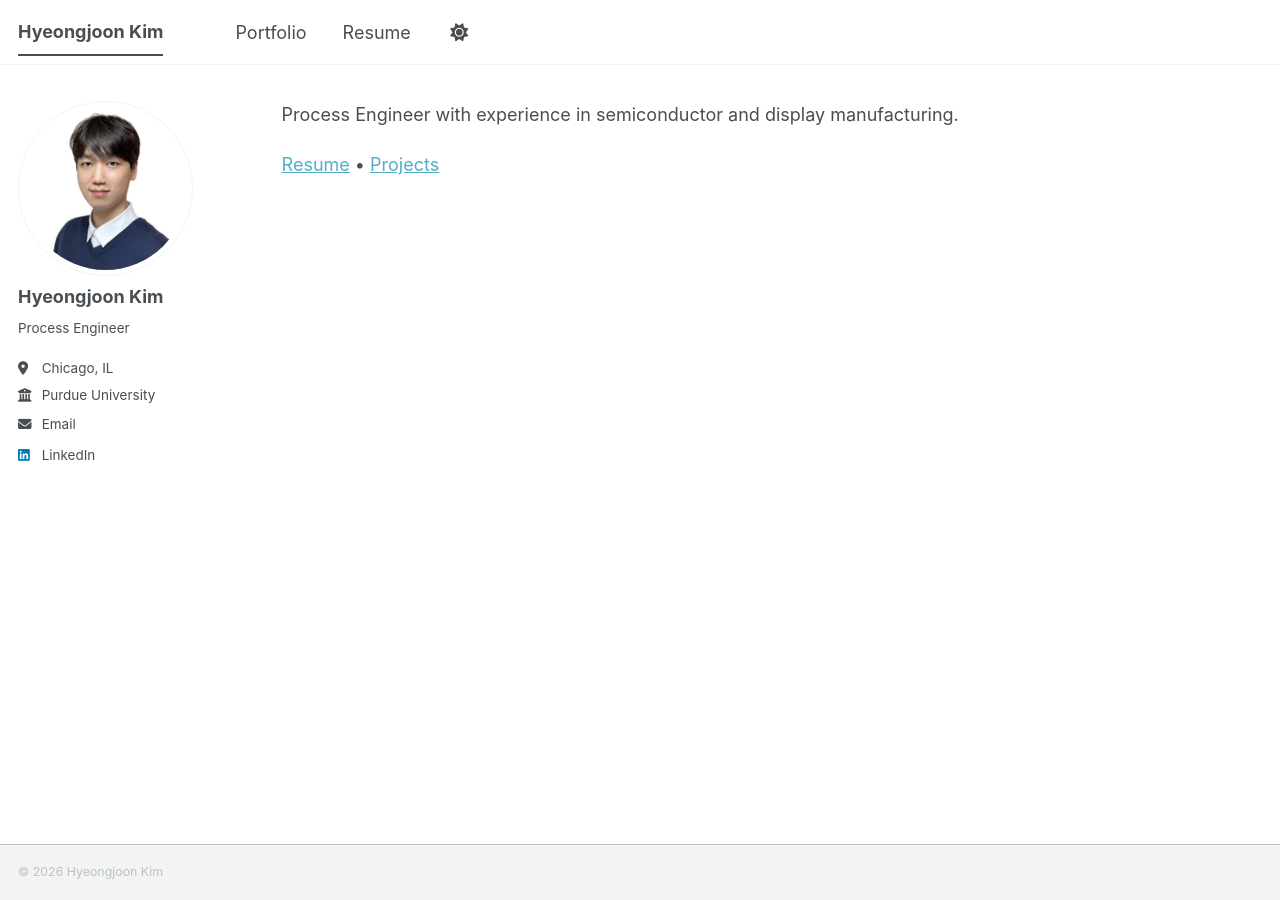
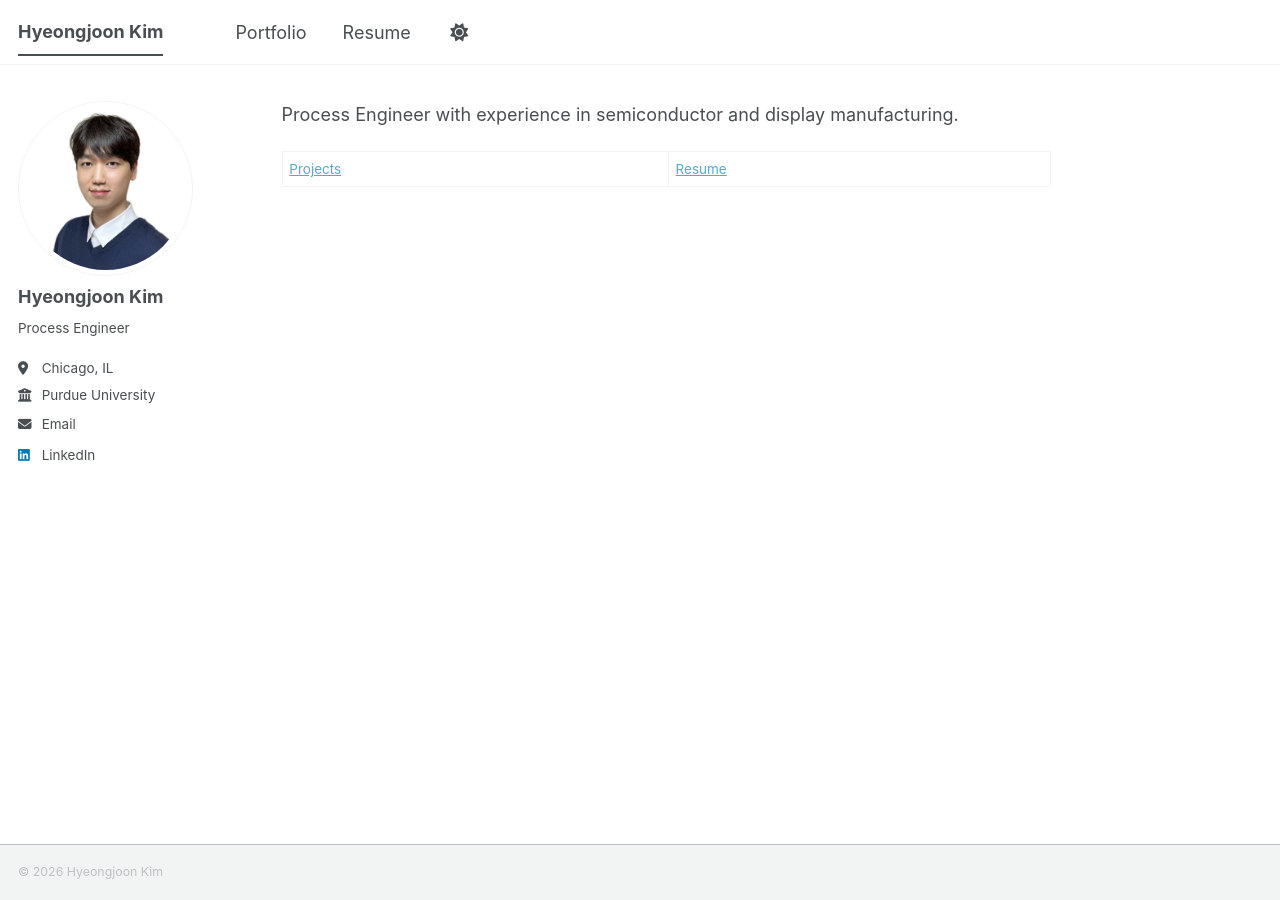
Before and after one commit to joonk1214/joonk1214.github.io, a Jekyll site: the page built from _pages/about.md, in a window 1280 px wide. Built offline with Jekyll 4.4.1, drawn with Linux system fonts in a browser that asks for light colours; a script bundle is joined from its source files by our own code; library files that are not in the unit come from our copies.

```diff
--- a/_pages/about.md
+++ b/_pages/about.md
@@ -8,4 +8,4 @@ redirect_from:
 
 Process Engineer with experience in semiconductor and display manufacturing.
 
-[Resume](/resume/) • [Projects](/portfolio/)
+[Projects](/portfolio/) | [Resume](/resume/)
```
